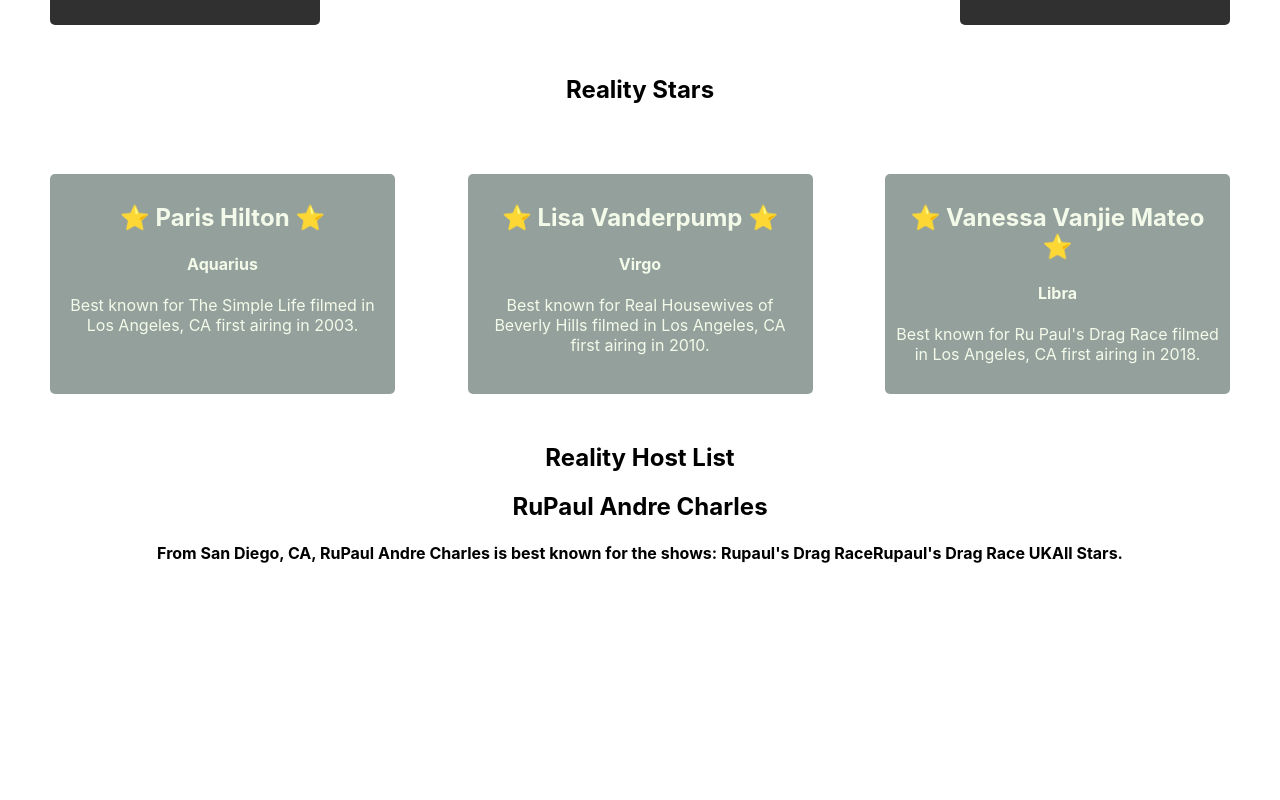
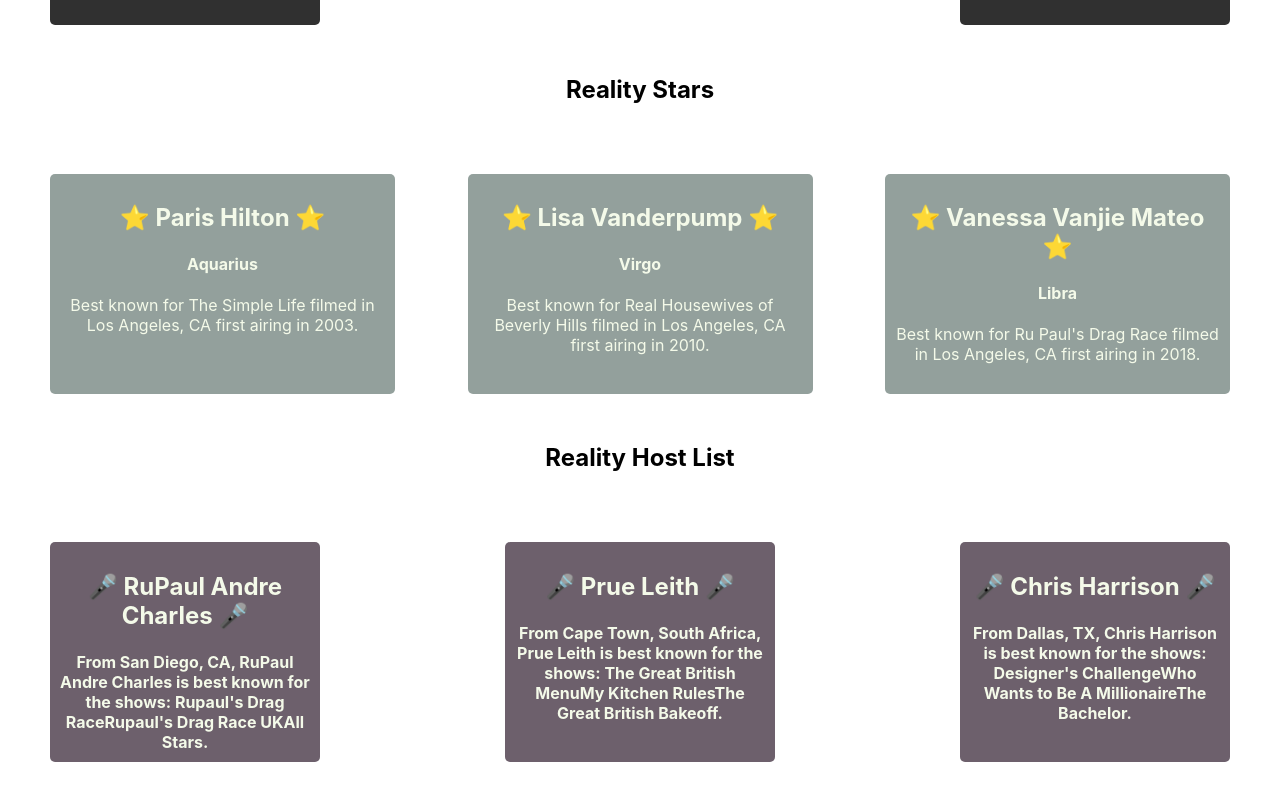
Before and after one commit to kashitamang/display-a-list-react, a React (Create React App) app: page / in a window 1280 px wide. Shown: the part 955-1755 px from the top of the page. Before the commit the page ends 1539 px from the top, so only its background shows below. Built offline with nearby package versions, Linux system fonts and the light colour scheme.

Commit message:
adds styling for hosts

```diff
--- /dev/null
+++ b/src/RealityHostItem.css
@@ -0,0 +1,9 @@
+.reality-host-item {
+    border-radius: 5px;
+    width: 250px;
+    background-color: rgb(109, 96, 108);
+    color: rgb(244, 250, 233);
+    padding: 10px;
+    margin: 30px;
+    height: 200px;
+}
--- a/src/RealityHostItem.js
+++ b/src/RealityHostItem.js
@@ -1,3 +1,5 @@
+import './RealityHostItem.css';
+
 export default function RealityHostItem({
   name,
   from,
@@ -5,7 +7,7 @@
 }) {
   return (
     <div className="reality-host-item">
-      <h2>{name}</h2>
+      <h2>🎤 {name} 🎤</h2>
       <h4>From {from}, {name} is best known for the shows: {shows}.</h4>
     </div>
   );
--- /dev/null
+++ b/src/RealityHostList.css
@@ -0,0 +1,8 @@
+.reality-host-list {
+    margin-top: 40px;
+    display: flex;
+    flex-direction: row;
+    flex-wrap: wrap;
+    justify-content: space-between;
+    align-items: baseline;
+}
--- a/src/RealityHostList.js
+++ b/src/RealityHostList.js
@@ -1,4 +1,5 @@
 import RealityHostItem from './RealityHostItem.js';
+import './RealityHostList.css';
 
 export default function RealityHostList({ realityhosts }) {
   return (
--- a/src/realityhosts.js
+++ b/src/realityhosts.js
@@ -3,6 +3,17 @@
     name: 'RuPaul Andre Charles',
     from: 'San Diego, CA',
     shows: ['Rupaul\'s Drag Race', 'Rupaul\'s Drag Race UK', 'All Stars'],
+  },
+  {
+    name: 'Prue Leith',
+    from: 'Cape Town, South Africa',
+    shows: ['The Great British Menu', 'My Kitchen Rules', 'The Great British Bakeoff'],
+  },
+  {
+    name: 'Chris Harrison',
+    from: 'Dallas, TX',
+    shows: ['Designer\'s Challenge', 'Who Wants to Be A Millionaire', 'The Bachelor'],
   }
 
+
 ];
```
